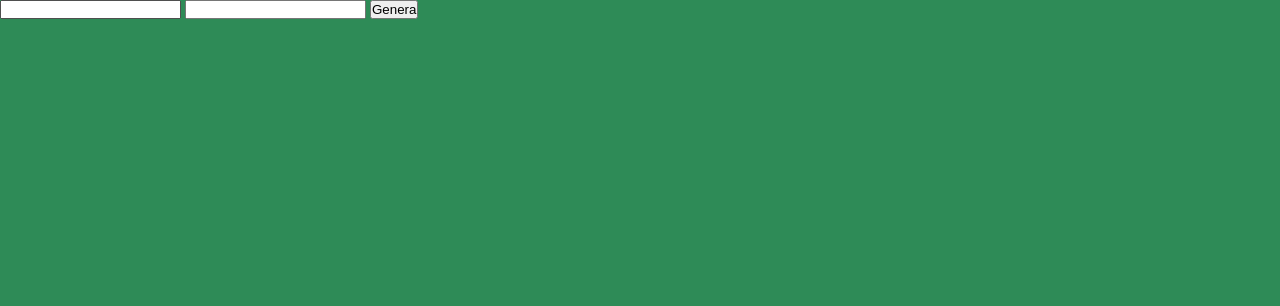
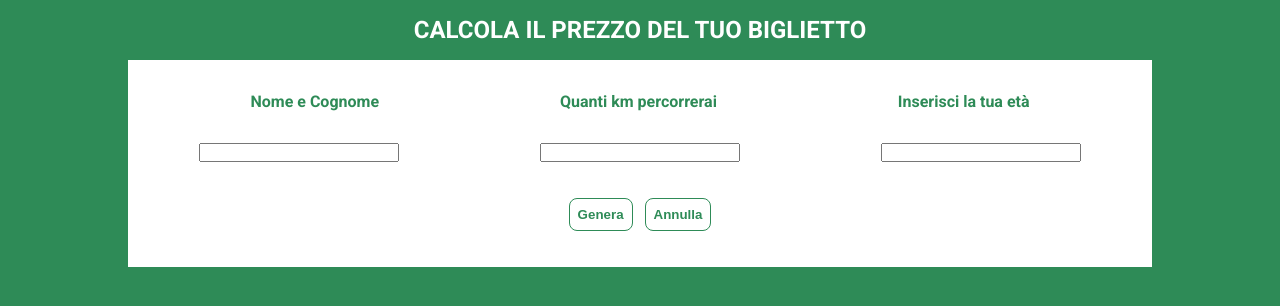
Before and after one commit to Nico-Serra/js-biglietto-treno-form, a plain HTML site: page index.html in a window 1280 px wide. Drawn offline with Linux system fonts and the light colour scheme.

Commit message:
add first container

```diff
--- a/assets/css/style.css
+++ b/assets/css/style.css
@@ -6,9 +6,55 @@
 
 body{
     background-color: seagreen;
+    font-family: "Roboto", sans-serif;
 }
 
 .container{
     width: 80%;
     max-width: 1440px;
+    margin: auto;
+    background-color: white;
 }
+
+h2{
+    text-align: center;
+    color: white;
+    padding: 1rem 0;
+    text-transform: uppercase;
+}
+
+.info{
+    padding: 2rem;
+    color: seagreen;
+}
+
+.d-flex{
+    display: flex;
+    align-items: center;
+    justify-content: space-around;
+}
+
+.center{
+    text-align: center;
+    padding: 2rem 0;
+}
+
+input{
+    flex-basis: 200px;
+    outline: none;
+}
+
+button{
+    background-color: white;
+    color: seagreen;
+    padding: 0.5rem;
+    border: 1px solid seagreen;
+    border-radius: 0.5rem;
+    margin: 0.25rem;
+    font-weight: bold;
+}
+
+button:hover{
+    background-color: seagreen;
+    color: white;
+}
--- a/index.html
+++ b/index.html
@@ -1,21 +1,51 @@
 <!DOCTYPE html>
 <html lang="en">
+
 <head>
     <meta charset="UTF-8">
     <meta name="viewport" content="width=device-width, initial-scale=1.0">
     <title>Ticket Train Form</title>
+    <link rel="preconnect" href="https://fonts.googleapis.com">
+    <link rel="preconnect" href="https://fonts.gstatic.com" crossorigin>
+    <link href="https://fonts.googleapis.com/css2?family=Roboto:wght@400;700&display=swap" rel="stylesheet">
     <link rel="stylesheet" href="./assets/css/style.css">
 </head>
+
 <body>
 
-    <div id="main">
-        <input type="text" name="km" id="km">
-        <input type="text" name="age" id="age">
-        <button class="btn">Genera</button>
-    </div>
+    <main id="site_main">
+
+        <h2>Calcola il prezzo del tuo biglietto</h2>
+
+        <div class="container">
+            <div class="info d-flex">
+                <h4>Nome e Cognome</h4>
+                <h4>Quanti km percorrerai</h4>
+                <h4>Inserisci la tua età</h4>
+            </div>
+
+            <form action="" class="d-flex">
+                <input type="text">
+
+                <input type="number" name="km" id="km" min="1" max="99999">
+
+
+                <input type="number" name="age" id="age" min="10" max="100">
+            </form>
+            <div class="center">
+                <button class="btn">Genera</button>
+                <button>Annulla</button>
+            </div>
+
+        </div>
+
+
+
+    </main>
     <!-- /#main -->
 
 
     <script src="./assets/js/main.js"></script>
 </body>
+
 </html>
```
Also changed, not shown: assets/js/main.js (+0 -9 lines).
